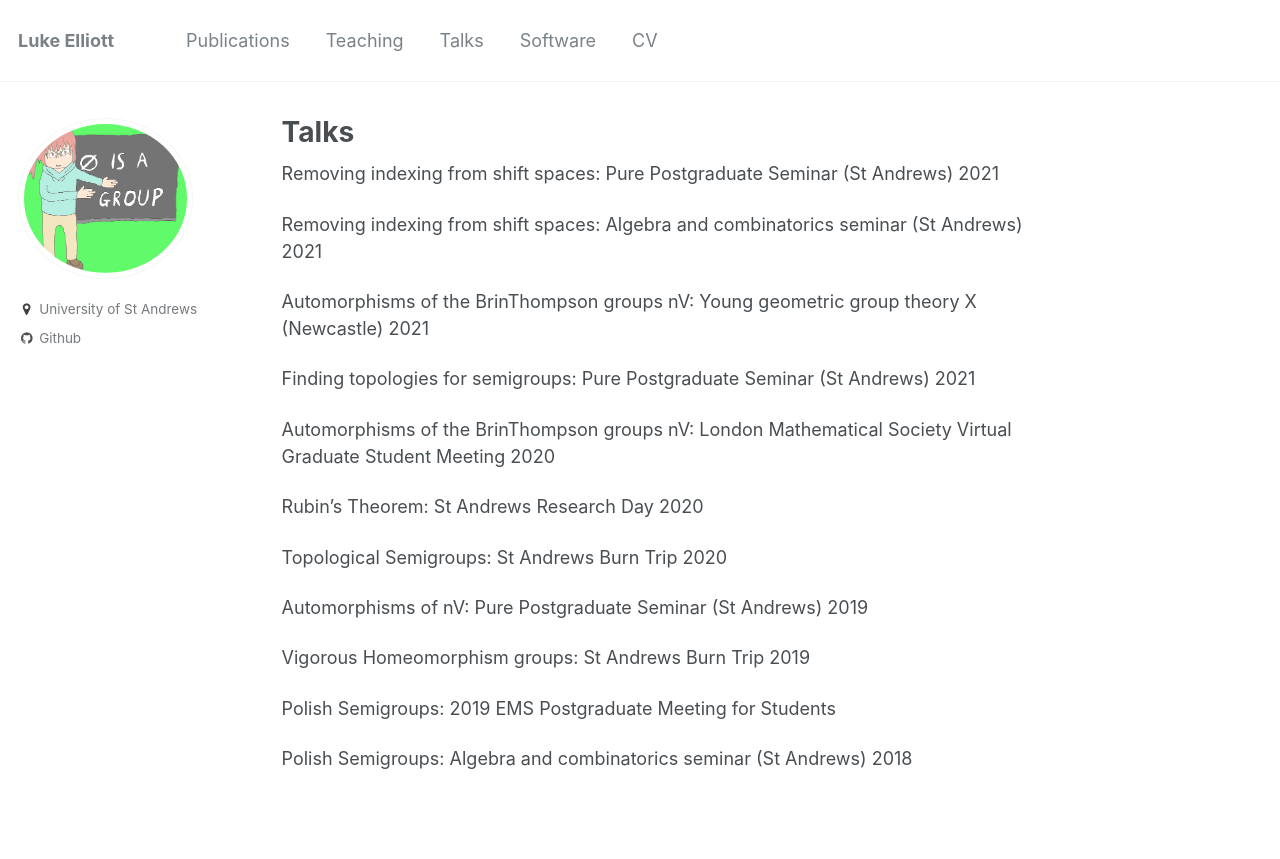
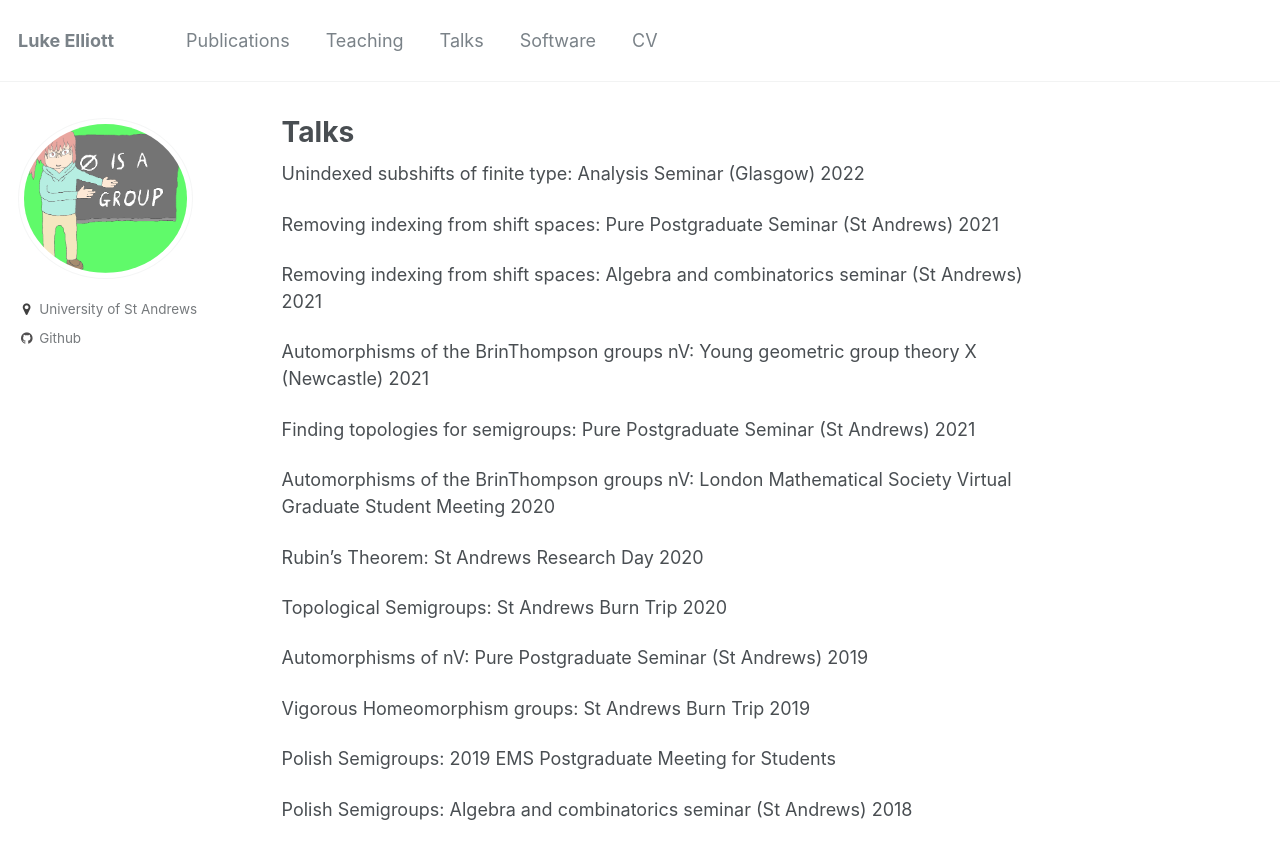
Before and after one commit to le27/L-Elliott, a Jekyll site: the page built from _pages/talks.md, in a window 1280 px wide. Shown: the top 859 px of the page. Built offline with Jekyll 4.4.1, drawn with Linux system fonts in a browser that asks for light colours.

Commit message:
glasgow talk

```diff
--- a/_pages/talks.md
+++ b/_pages/talks.md
@@ -4,6 +4,8 @@ permalink: /talks/
 author_profile: true
 ---
 {% include base_path %}
+
+Unindexed subshifts of finite type: Analysis Seminar (Glasgow) 2022
 
 Removing indexing from shift spaces: Pure Postgraduate Seminar (St Andrews) 2021
 
```
Also changed, not shown: 2 other files.
